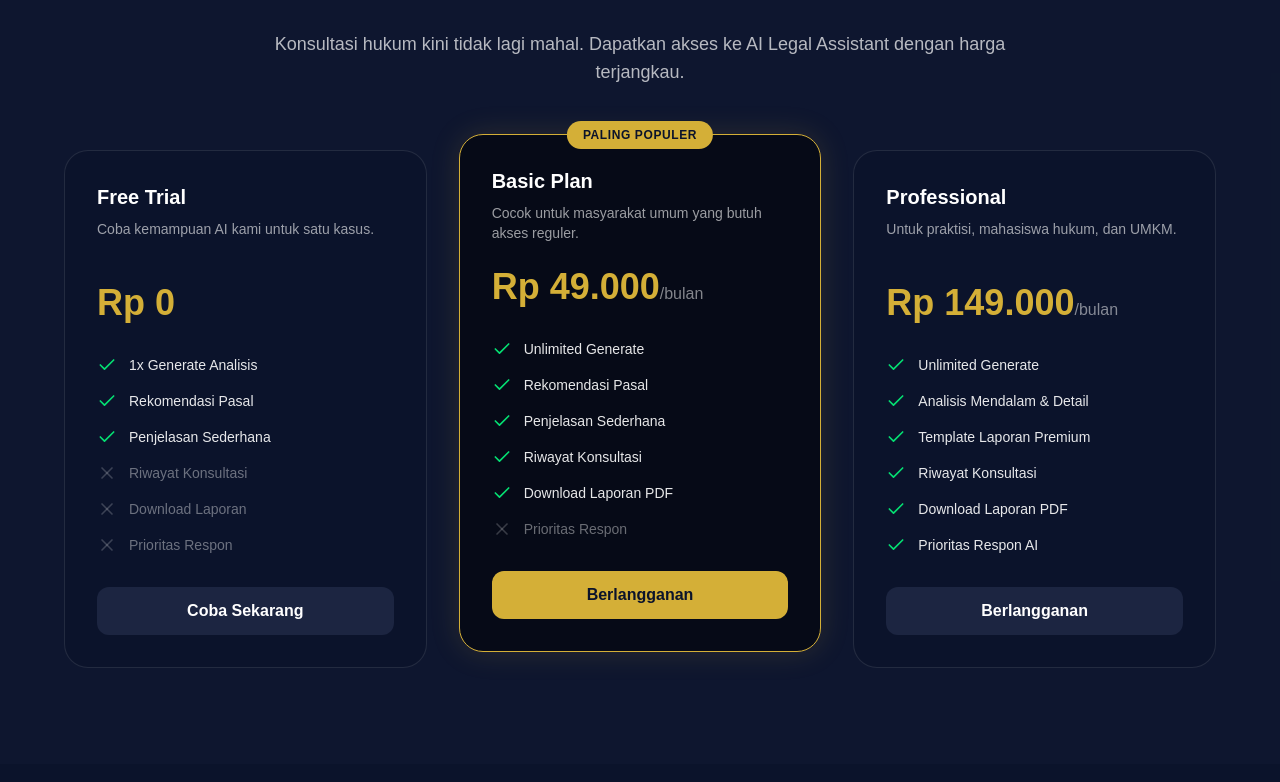
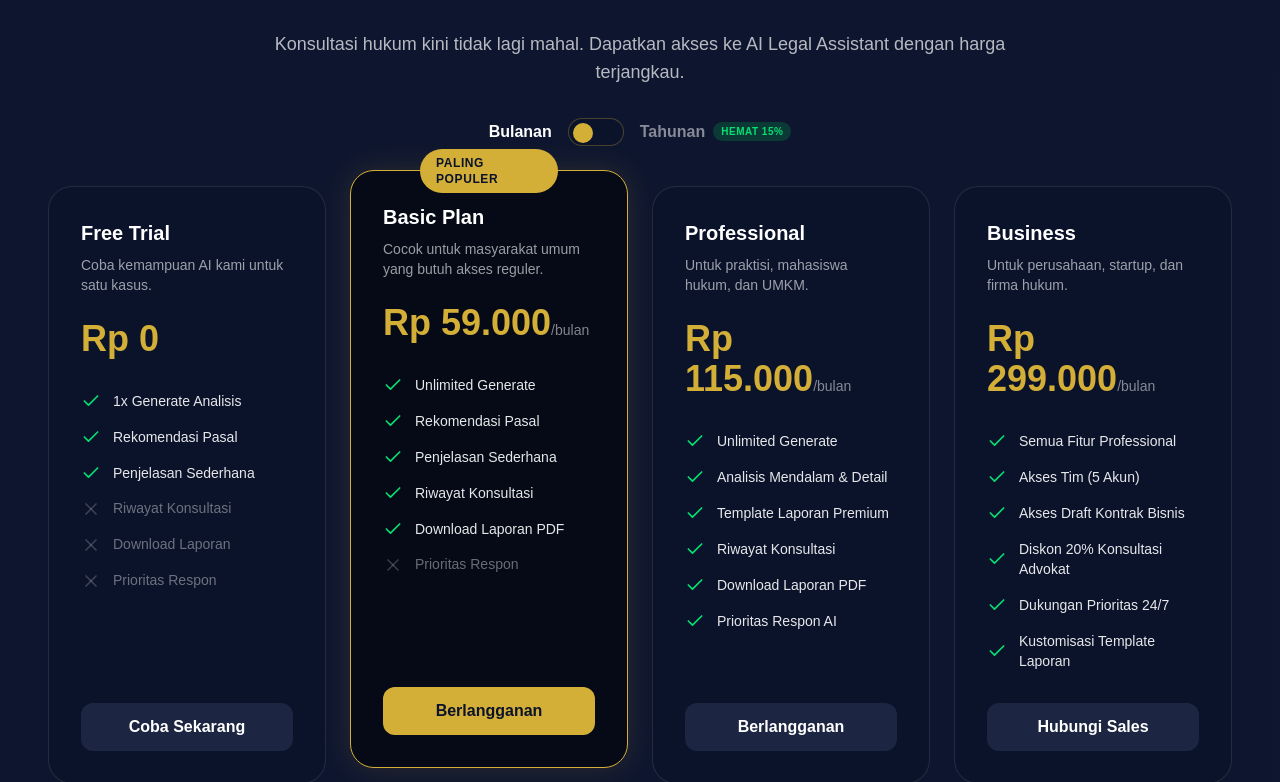
Before and after one commit to KangBasrengg/KonsultanAI, a Next.js app: page / in a window 1280 px wide. Shown: the part 3738-4520 px from the top of the page. Built offline with nearby package versions, Linux system fonts and the light colour scheme; no server answers; the database is empty.

Commit message:
feat: add annual billing toggle and Business plan to pricing section

```diff
--- a/src/components/sections/PricingSection.tsx
+++ b/src/components/sections/PricingSection.tsx
@@ -5,14 +5,18 @@ import { Check, X } from "lucide-react";
 import Link from "next/link";
 import { useAuth } from "@/components/auth/AuthProvider";
 import { useRouter } from "next/navigation";
+import { useState } from "react";
 
 export default function PricingSection() {
   const { user, openAuthModal } = useAuth();
   const router = useRouter();
+  const [isAnnual, setIsAnnual] = useState(false);
+
   const plans = [
     {
       name: "Free Trial",
-      price: "Rp 0",
+      priceMonthly: "Rp 0",
+      priceAnnual: "Rp 0",
       desc: "Coba kemampuan AI kami untuk satu kasus.",
       features: [
         { name: "1x Generate Analisis", inc: true },
@@ -27,7 +31,8 @@ export default function PricingSection() {
     },
     {
       name: "Basic Plan",
-      price: "Rp 49.000",
+      priceMonthly: "Rp 59.000",
+      priceAnnual: "Rp 50.000",
       period: "/bulan",
       desc: "Cocok untuk masyarakat umum yang butuh akses reguler.",
       features: [
@@ -43,7 +48,8 @@ export default function PricingSection() {
     },
     {
       name: "Professional",
-      price: "Rp 149.000",
+      priceMonthly: "Rp 115.000",
+      priceAnnual: "Rp 100.000",
       period: "/bulan",
       desc: "Untuk praktisi, mahasiswa hukum, dan UMKM.",
       features: [
@@ -56,30 +62,64 @@ export default function PricingSection() {
       ],
       cta: "Berlangganan",
       highlight: false
+    },
+    {
+      name: "Business",
+      priceMonthly: "Rp 299.000",
+      priceAnnual: "Rp 250.000",
+      period: "/bulan",
+      desc: "Untuk perusahaan, startup, dan firma hukum.",
+      features: [
+        { name: "Semua Fitur Professional", inc: true },
+        { name: "Akses Tim (5 Akun)", inc: true },
+        { name: "Akses Draft Kontrak Bisnis", inc: true },
+        { name: "Diskon 20% Konsultasi Advokat", inc: true },
+        { name: "Dukungan Prioritas 24/7", inc: true },
+        { name: "Kustomisasi Template Laporan", inc: true },
+      ],
+      cta: "Hubungi Sales",
+      highlight: false
     }
   ];
 
   return (
     <section id="harga" className="py-24 bg-navy-light/20">
       <div className="container mx-auto px-6 lg:px-12">
-        <div className="text-center max-w-3xl mx-auto mb-16">
+        <div className="text-center max-w-3xl mx-auto mb-10">
           <h2 className="text-3xl md:text-5xl font-bold mb-6">Pilih Paket <span className="text-gold">Sesuai Kebutuhan</span></h2>
-          <p className="text-putih/70 text-lg">Konsultasi hukum kini tidak lagi mahal. Dapatkan akses ke AI Legal Assistant dengan harga terjangkau.</p>
+          <p className="text-putih/70 text-lg mb-8">Konsultasi hukum kini tidak lagi mahal. Dapatkan akses ke AI Legal Assistant dengan harga terjangkau.</p>
+
+          {/* Billing Toggle */}
+          <div className="flex items-center justify-center gap-4">
+            <span className={`font-semibold ${!isAnnual ? "text-putih" : "text-putih/50"}`}>Bulanan</span>
+            <button
+              onClick={() => setIsAnnual(!isAnnual)}
+              className="w-14 h-7 rounded-full bg-navy border border-gold/30 p-1 relative transition-colors duration-300"
+            >
+              <motion.div
+                animate={{ x: isAnnual ? 28 : 0 }}
+                transition={{ type: "spring", stiffness: 500, damping: 30 }}
+                className="w-5 h-5 rounded-full bg-gold"
+              />
+            </button>
+            <span className={`font-semibold flex items-center gap-2 ${isAnnual ? "text-putih" : "text-putih/50"}`}>
+              Tahunan <span className="bg-green-500/20 text-green-400 text-[10px] px-2 py-0.5 rounded-full uppercase tracking-wider font-bold">Hemat 15%</span>
+            </span>
+          </div>
         </div>
 
-        <div className="grid grid-cols-1 md:grid-cols-3 gap-8 max-w-6xl mx-auto items-center">
+        <div className="grid grid-cols-1 md:grid-cols-2 lg:grid-cols-4 gap-6 max-w-7xl mx-auto items-stretch">
           {plans.map((plan, idx) => (
             <motion.div
               key={idx}
               initial={{ opacity: 0, y: 30 }}
               whileInView={{ opacity: 1, y: 0 }}
               viewport={{ once: true }}
-              transition={{ duration: 0.5, delay: idx * 0.2 }}
-              className={`relative rounded-3xl p-8 border ${
-                plan.highlight
+              transition={{ duration: 0.5, delay: idx * 0.15 }}
+              className={`relative flex flex-col rounded-3xl p-8 border ${plan.highlight
                   ? "bg-navy-dark border-gold shadow-[0_0_30px_rgba(212,175,55,0.15)] md:-translate-y-4"
                   : "bg-navy border-putih/10"
-              }`}
+                }`}
             >
               {plan.highlight && (
                 <div className="absolute top-0 left-1/2 -translate-x-1/2 -translate-y-1/2 bg-gold text-navy text-xs font-bold px-4 py-1.5 rounded-full uppercase tracking-wider">
@@ -91,11 +131,16 @@ export default function PricingSection() {
               <p className="text-sm text-putih/60 mb-6 h-10">{plan.desc}</p>
 
               <div className="mb-8">
-                <span className="text-4xl font-bold text-gold">{plan.price}</span>
-                {plan.period && <span className="text-putih/50">{plan.period}</span>}
+                <span className="text-4xl font-bold text-gold">{isAnnual ? plan.priceAnnual : plan.priceMonthly}</span>
+                {plan.period && <span className="text-putih/50 text-sm">{plan.period}</span>}
+                {isAnnual && plan.name !== "Free Trial" && (
+                  <p className="text-xs text-green-400 mt-1 font-medium">
+                    Ditagih {plan.name === "Basic Plan" ? "Rp 600.000" : plan.name === "Professional" ? "Rp 1.200.000" : "Rp 3.000.000"} per tahun
+                  </p>
+                )}
               </div>
 
-              <ul className="space-y-4 mb-8">
+              <ul className="space-y-4 mb-8 flex-1">
                 {plan.features.map((feat, fIdx) => (
                   <li key={fIdx} className="flex items-center gap-3 text-sm">
                     {feat.inc ? (
@@ -103,7 +148,7 @@ export default function PricingSection() {
                     ) : (
                       <X className="w-5 h-5 text-putih/20 shrink-0" />
                     )}
-                    <span className={feat.inc ? "text-putih/90" : "text-putih/40"}>{feat.name}</span>
+                    <span className={feat.inc ? "text-putih/90" : "text-putih/40 leading-tight"}>{feat.name}</span>
                   </li>
                 ))}
               </ul>
@@ -114,24 +159,22 @@ export default function PricingSection() {
                     if (!user) {
                       openAuthModal("login");
                     } else {
-                      router.push(`/chat?plan=${encodeURIComponent(plan.name)}`);
+                      router.push(`/chat?plan=${encodeURIComponent(plan.name)}&cycle=${isAnnual ? "annual" : "monthly"}`);
                     }
                   }}
-                  className={`w-full py-3 rounded-xl font-bold transition-all ${
-                    plan.highlight
+                  className={`w-full py-3 rounded-xl font-bold transition-all mt-auto ${plan.highlight
                       ? "bg-gold text-navy hover:bg-gold-light"
                       : "bg-navy-light text-putih hover:bg-putih/10"
-                  }`}
+                    }`}
                 >
                   {plan.cta}
                 </button>
               ) : (
-                <Link href="/konsultasi">
-                  <button className={`w-full py-3 rounded-xl font-bold transition-all ${
-                    plan.highlight
+                <Link href={plan.name === "Business" ? "mailto:sales@konsultanai.com" : "/konsultasi"} className="mt-auto">
+                  <button className={`w-full py-3 rounded-xl font-bold transition-all ${plan.highlight
                       ? "bg-gold text-navy hover:bg-gold-light"
                       : "bg-navy-light text-putih hover:bg-putih/10"
-                  }`}>
+                    }`}>
                     {plan.cta}
                   </button>
                 </Link>
```
